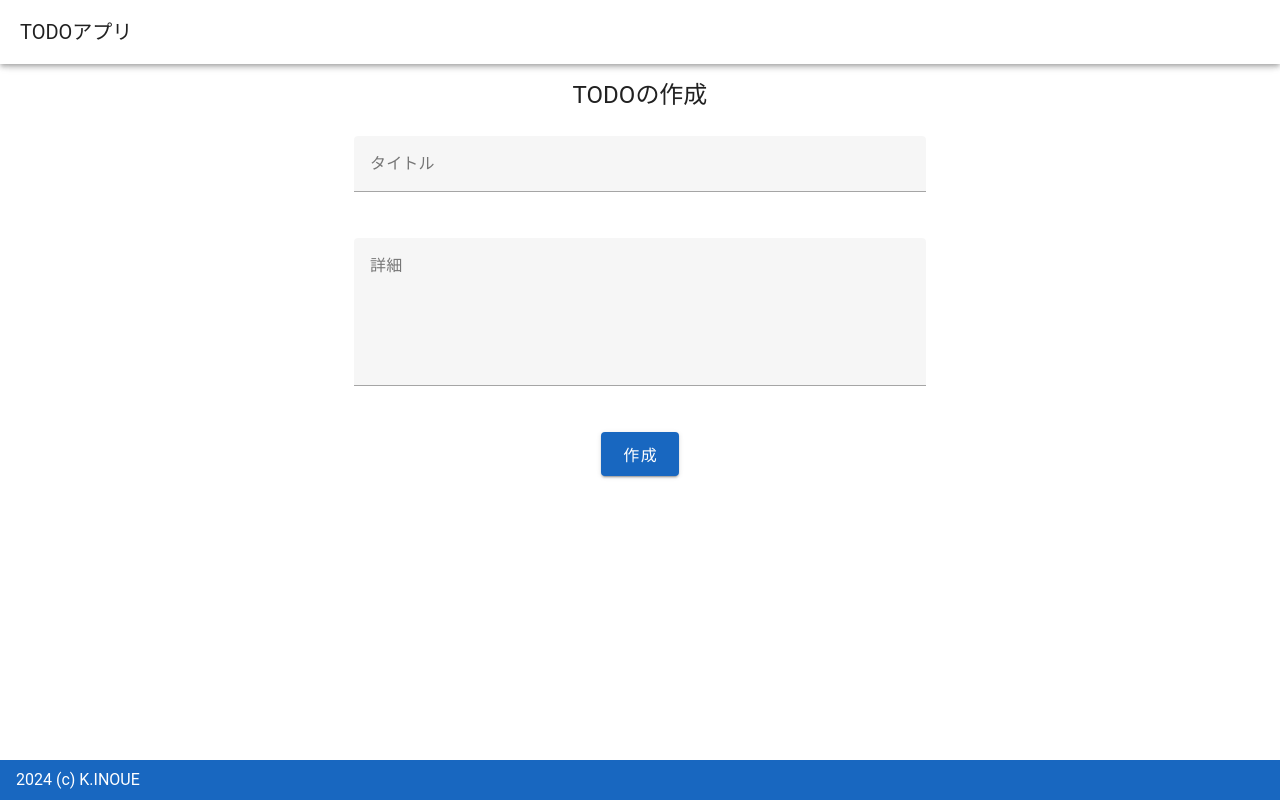
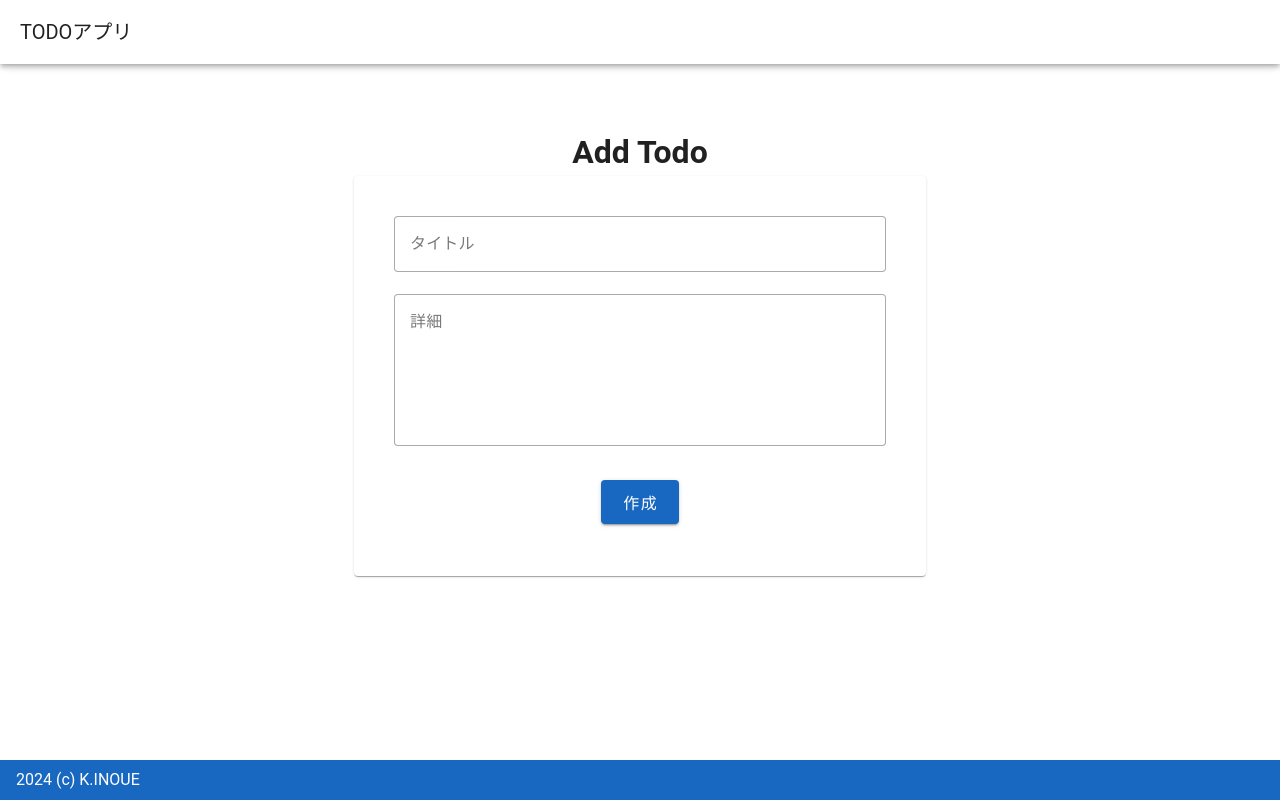
Before and after one commit to kazuyainoue0124/rails-vue-todo-app, a Vue app in the folder typescript/vue-app/: page /new in a window 1280 px wide. Built offline with nearby package versions, Linux system fonts and the light colour scheme.

Commit message:
共通レイアウトをBaseSectionとして切り出し

```diff
--- /dev/null
+++ b/typescript/vue-app/src/components/BaseSection.vue
@@ -0,0 +1,20 @@
+<script setup lang="ts">
+export type Props = {
+  title: string;
+}
+
+defineProps<Props>();
+</script>
+
+<template>
+  <v-container class="mt-12">
+    <v-row justify="center">
+      <v-col cols="12" sm="8" md="6">
+        <h1 class="text-center">{{ title }}</h1>
+        <v-card class="pa-10">
+          <slot />
+        </v-card>
+      </v-col>
+    </v-row>
+  </v-container>
+</template>
--- a/typescript/vue-app/src/views/AddTodoView.vue
+++ b/typescript/vue-app/src/views/AddTodoView.vue
@@ -1,4 +1,5 @@
 <script setup lang="ts">
+import BaseSection from '@/components/BaseSection.vue';
 import { ref } from 'vue';
 import { reactive } from 'vue';
 
@@ -15,26 +16,11 @@ const addTodo = () => {
 </script>
 
 <template>
-  <v-container>
-    <v-row justify="center">
-      <v-col cols="6">
-        <p class="text-h5 text-center">TODOの作成</p>
-      </v-col>
-    </v-row>
-    <v-row justify="center">
-      <v-col cols="6">
-        <v-text-field v-model="title" label="タイトル" :rules="[rules.required]" />
-      </v-col>
-    </v-row>
-    <v-row justify="center">
-      <v-col cols="6">
-        <v-textarea v-model="description" label="詳細" />
-      </v-col>
-    </v-row>
-    <v-row justify="center">
-      <v-col cols="6" class="text-center">
-        <v-btn type="submit" color="primary" size="large" @click="addTodo">作成</v-btn>
-      </v-col>
-    </v-row>
-  </v-container>
+  <BaseSection title="Add Todo">
+    <v-text-field variant="outlined" v-model="title" label="タイトル" :rules="[rules.required]" />
+    <v-textarea variant="outlined" v-model="description" label="詳細" />
+    <v-col class="text-center">
+      <v-btn type="submit" color="primary" size="large" @click="addTodo">作成</v-btn>
+    </v-col>
+  </BaseSection>
 </template>
--- a/typescript/vue-app/src/views/HomeView.vue
+++ b/typescript/vue-app/src/views/HomeView.vue
@@ -1,4 +1,5 @@
 <script setup lang="ts">
+import BaseSection from '@/components/BaseSection.vue';
 import { ref } from 'vue';
 
 const todos = ref([
@@ -13,11 +14,7 @@ const handleDelete = (id: number, title: string) => {
 </script>
 
 <template>
-  <v-container class="mt-12">
-    <v-row justify="center">
-      <v-col cols="12" sm="8" md="6">
-        <h1 class="text-center">Todo List</h1>
-        <v-card class="pa-10">
+  <BaseSection title="Todo List">
     <v-list>
       <v-list-item
         class="mb-6"
@@ -38,8 +35,5 @@ const handleDelete = (id: number, title: string) => {
         </template>
       </v-list-item>
     </v-list>
-        </v-card>
-      </v-col>
-    </v-row>
-  </v-container>
+  </BaseSection>
 </template>
```
Also changed, not shown: typescript/vue-app/src/views/EditTodoView.vue (+8 -22 lines). Lines whose indentation alone changed are shown as unchanged.
